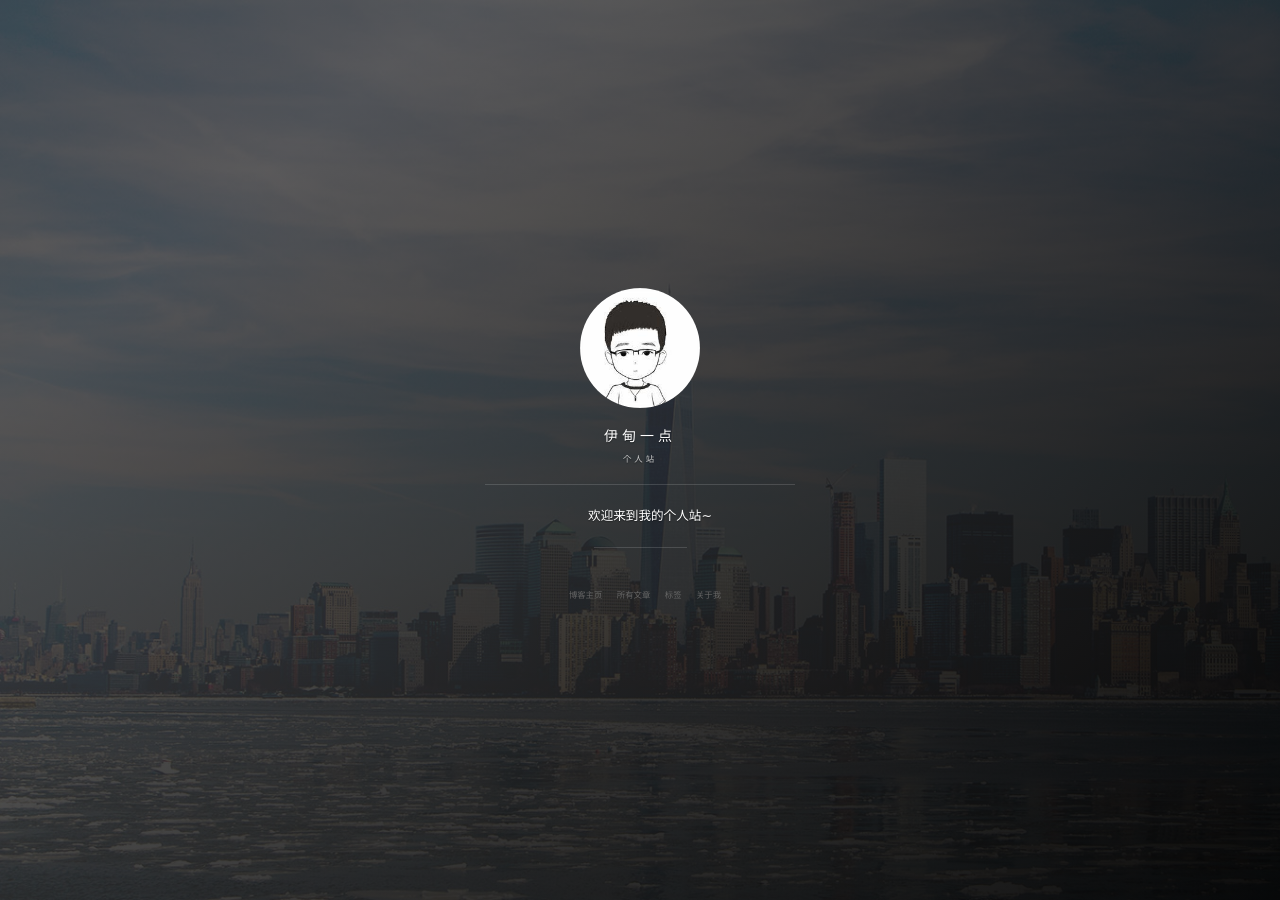
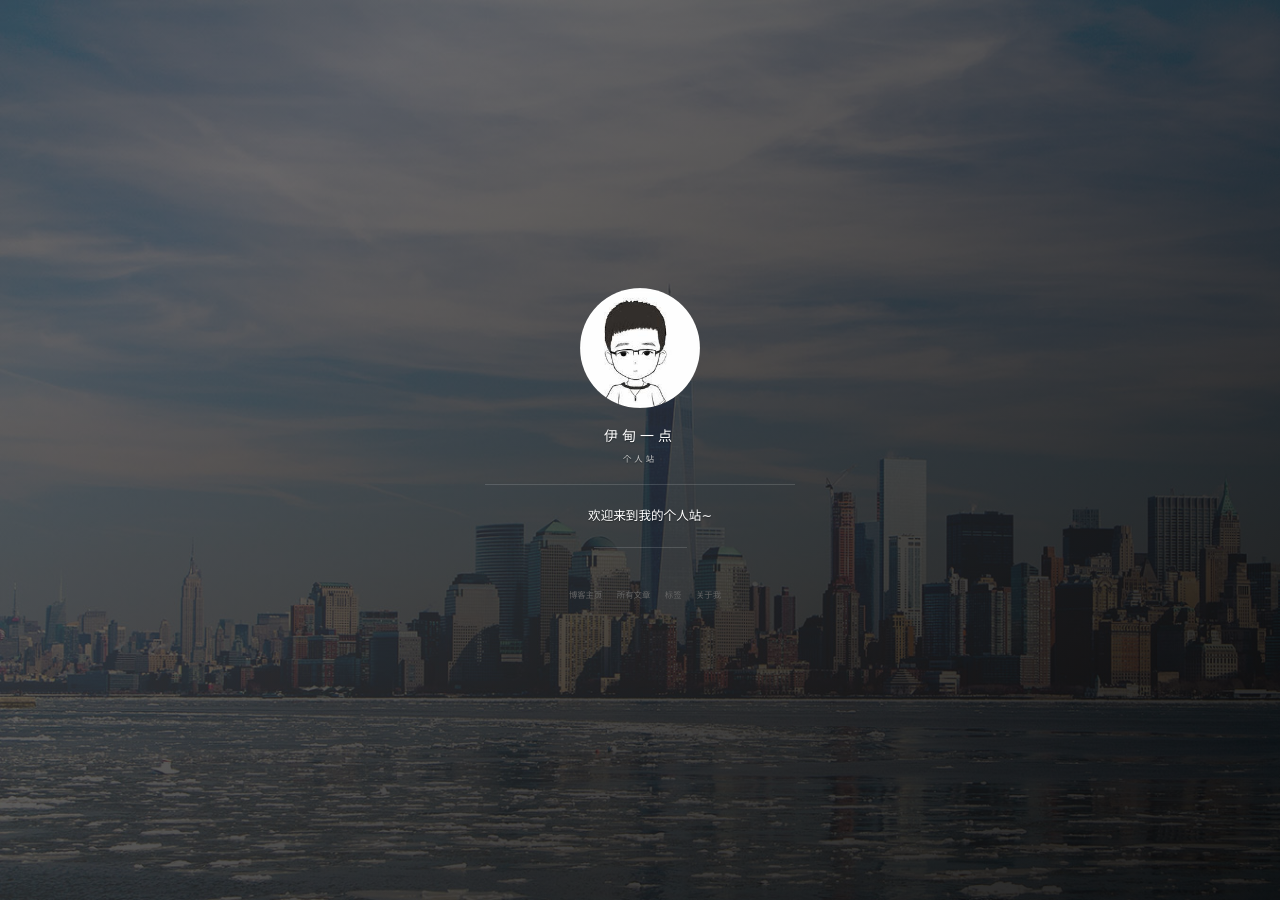
Before and after one commit to zpfbuaa/zpfbuaa.github.io, a Jekyll site: the page built from index.html, in a window 1280 px wide. Built offline with Jekyll 4.4.1, drawn with Linux system fonts in a browser that asks for light colours; nearby versions of some CDN libraries; the list of posts is cut into pages by our own code; comment, search, counter and statistics services are not loaded.

Commit message:
Update main.css

```diff
--- a/css/main.css
+++ b/css/main.css
@@ -532,9 +532,9 @@ img::-moz-selection {
     right: 0;
     bottom: 0;
     left: 0;
-    background-color: rgba(68, 68, 68, 0.6);
-    background-image: -webkit-linear-gradient(-410deg, rgba(68, 68, 68, 0.6) 20%, rgba(0, 0, 0, 0.9));
-    background-image: linear-gradient(140deg,rgba(68, 68, 68, 0.6) 20%, rgba(0, 0, 0, 0.9)); }
+    background-color: rgba(68, 68, 68, 0.5);
+    background-image: -webkit-linear-gradient(-410deg, rgba(68, 68, 68, 0.5) 20%, rgba(0, 0, 0, 0.8));
+    background-image: linear-gradient(140deg,rgba(68, 68, 68, 0.5) 20%, rgba(0, 0, 0, 0.8)); }
 
   .panel-cover__logo {
     margin-bottom: .2em; }
```
